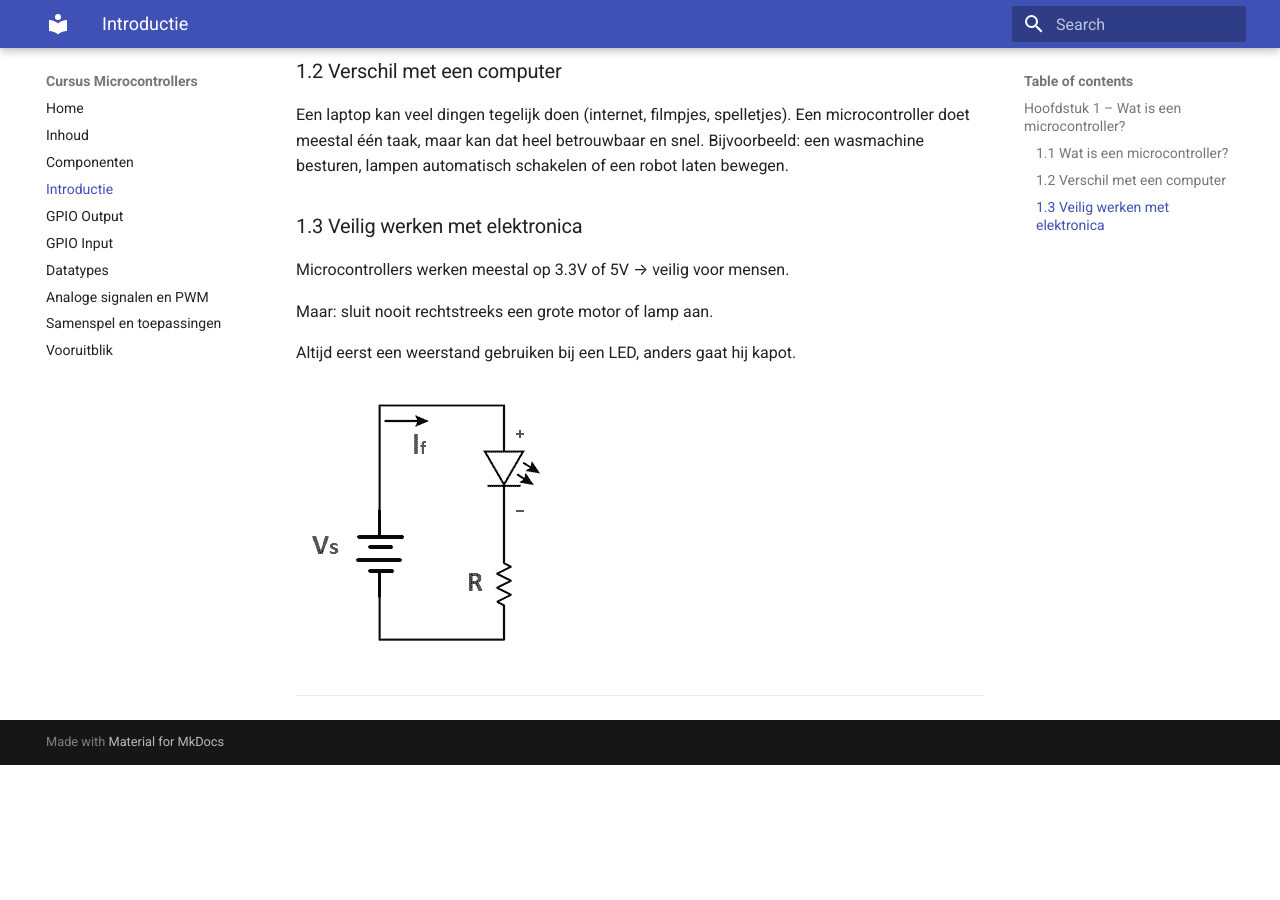
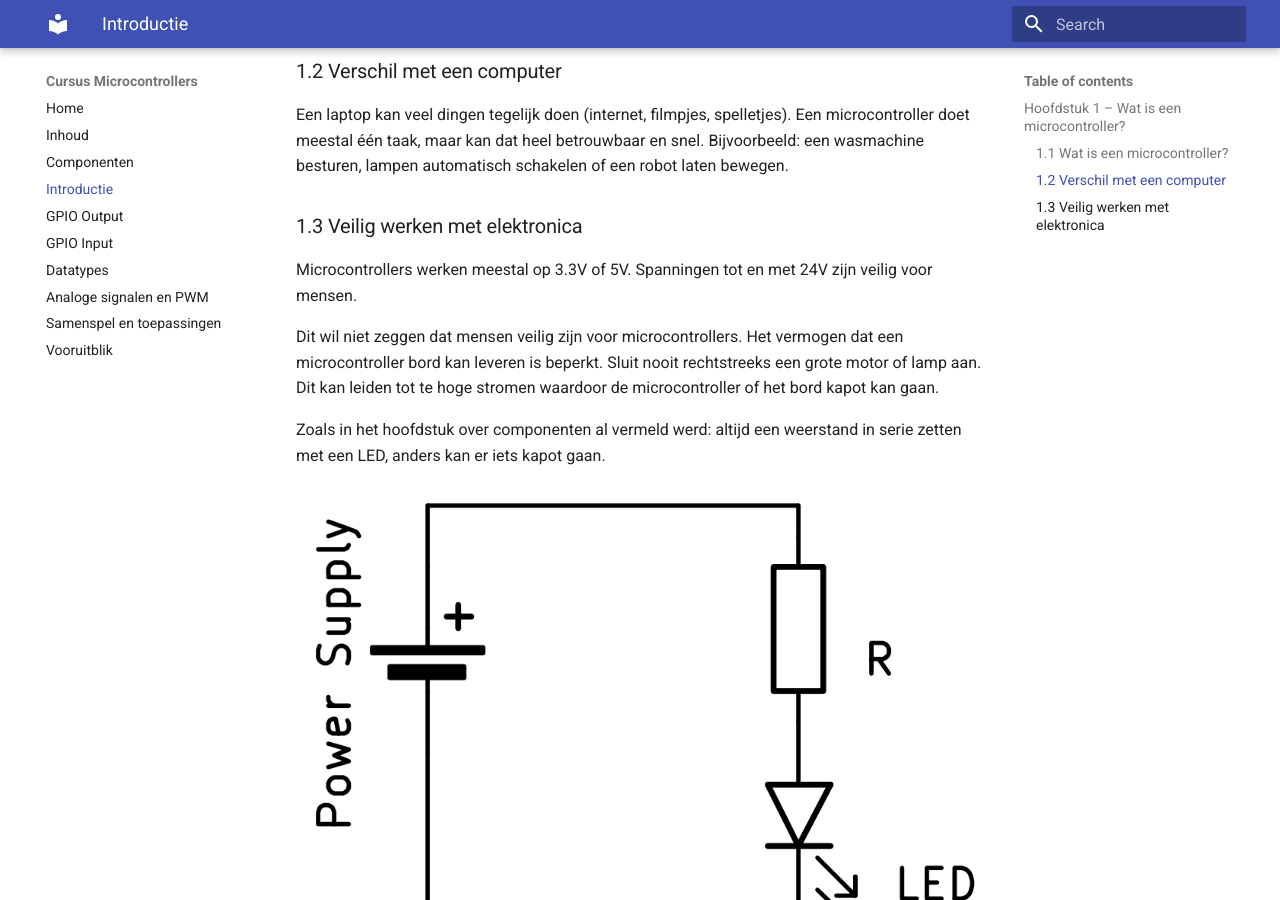
Before and after one commit to guybuys/CursusMicrocontrollers, an MkDocs documentation site: the page built from docs/introductie.md, in a window 1280 px wide and 900 px high, scrolled down 711 px. Built offline with MkDocs 1.6.1 and Material for MkDocs 9.7.7, drawn with Linux system fonts in a browser that asks for light colours; before the commit the page ends 1476 px from its top, so only the background shows below that.

Commit message:
Eigen tekeningen en schema's toegevoegd, oude foto's verwijderd, typo's en aanvullingen

```diff
--- a/docs/introductie.md
+++ b/docs/introductie.md
@@ -22,12 +22,13 @@
 Bijvoorbeeld: een wasmachine besturen, lampen automatisch schakelen of een robot laten bewegen.
 
 ### 1.3 Veilig werken met elektronica
-Microcontrollers werken meestal op 3.3V of 5V → veilig voor mensen.
+Microcontrollers werken meestal op 3.3V of 5V. Spanningen tot en met 24V zijn veilig voor mensen.
 
-Maar: sluit nooit rechtstreeks een grote motor of lamp aan.
+Dit wil niet zeggen dat mensen veilig zijn voor microcontrollers.
+Het vermogen dat een microcontroller bord kan leveren is beperkt. Sluit nooit rechtstreeks een grote motor of lamp aan. Dit kan leiden tot te hoge stromen waardoor de microcontroller of het bord kapot kan gaan.
 
-Altijd eerst een weerstand gebruiken bij een LED, anders gaat hij kapot.
+Zoals in het hoofdstuk over componenten al vermeld werd: altijd een weerstand in serie zetten met een LED, anders kan er iets kapot gaan.
 
-![Schema van LED met serieweerstand](img/led-series-diagram.png)
+![Schema van LED met serieweerstand](img/ac_source_led_res.png)
 
 ---
```
Also changed, not shown: docs/componenten.md (+16 -15 lines), docs/img/SPDT.jpg (deleted), docs/img/SPDT_drawing.png (added), docs/img/ac_source_led_res.png (added), docs/img/led-series-diagram.png (deleted).
